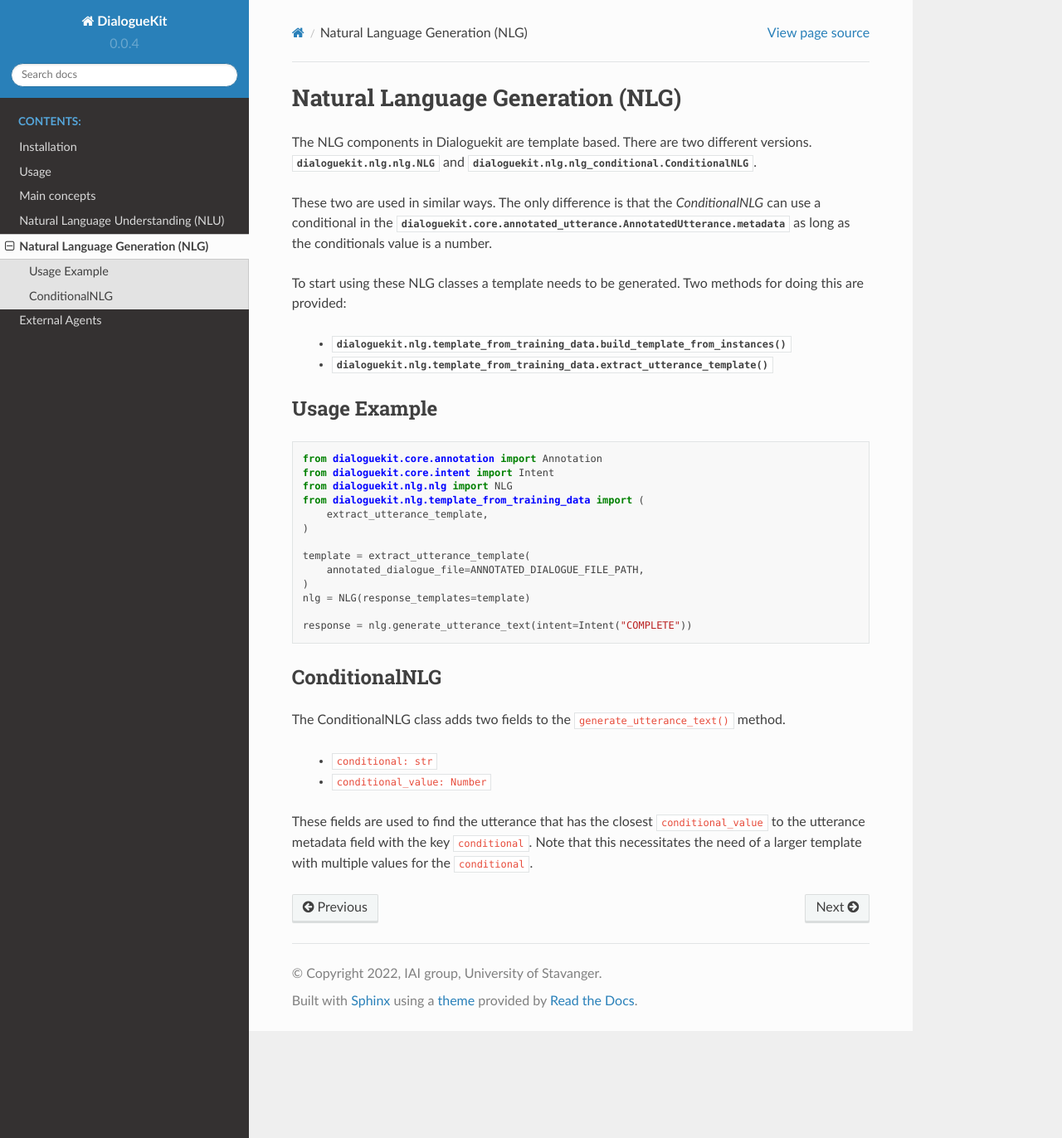
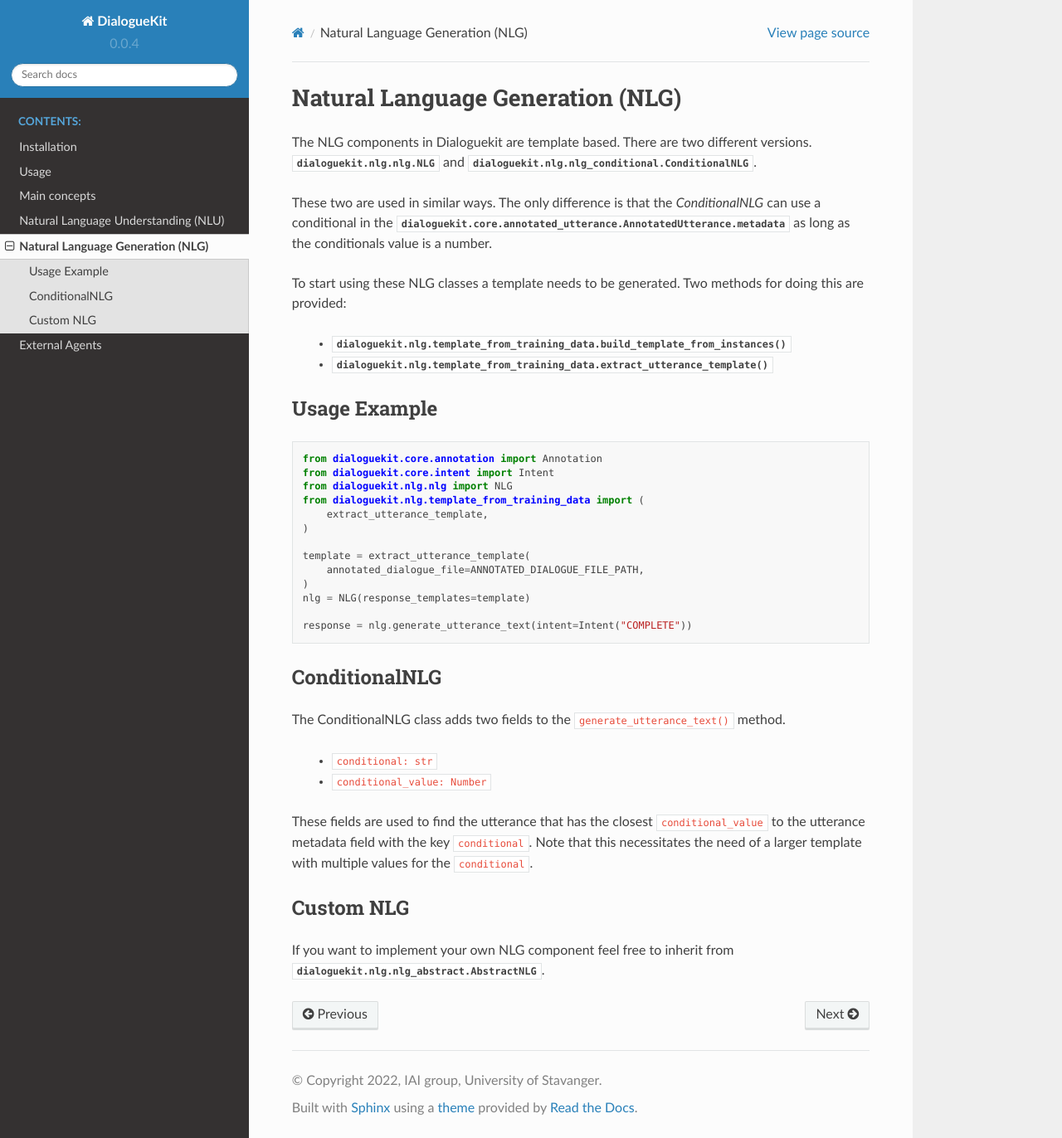
Before and after one commit to iai-group/DialogueKit, a Sphinx documentation site: the page built from docs/source/nlg.rst, in a window 1280 px wide and 1372 px high. Shown: the whole window at 83% size. Built offline with Sphinx 7.4.7 and the Read the Docs theme 2.0.0, drawn with Linux system fonts in a browser that asks for light colours; pages that are not in the unit, such as notebooks, are missing from menus.

Commit message:
Add callout for the abstract class

```diff
--- a/docs/source/nlg.rst
+++ b/docs/source/nlg.rst
@@ -41,3 +41,8 @@
 
 These fields are used to find the utterance that has the closest ``conditional_value`` to the utterance metadata field with the key ``conditional``.
 Note that this necessitates the need of a larger template with multiple values for the ``conditional``.
+
+Custom NLG
+""""""""""
+
+If you want to implement your own NLG component feel free to inherit from :py:class:`dialoguekit.nlg.nlg_abstract.AbstractNLG`.
```
